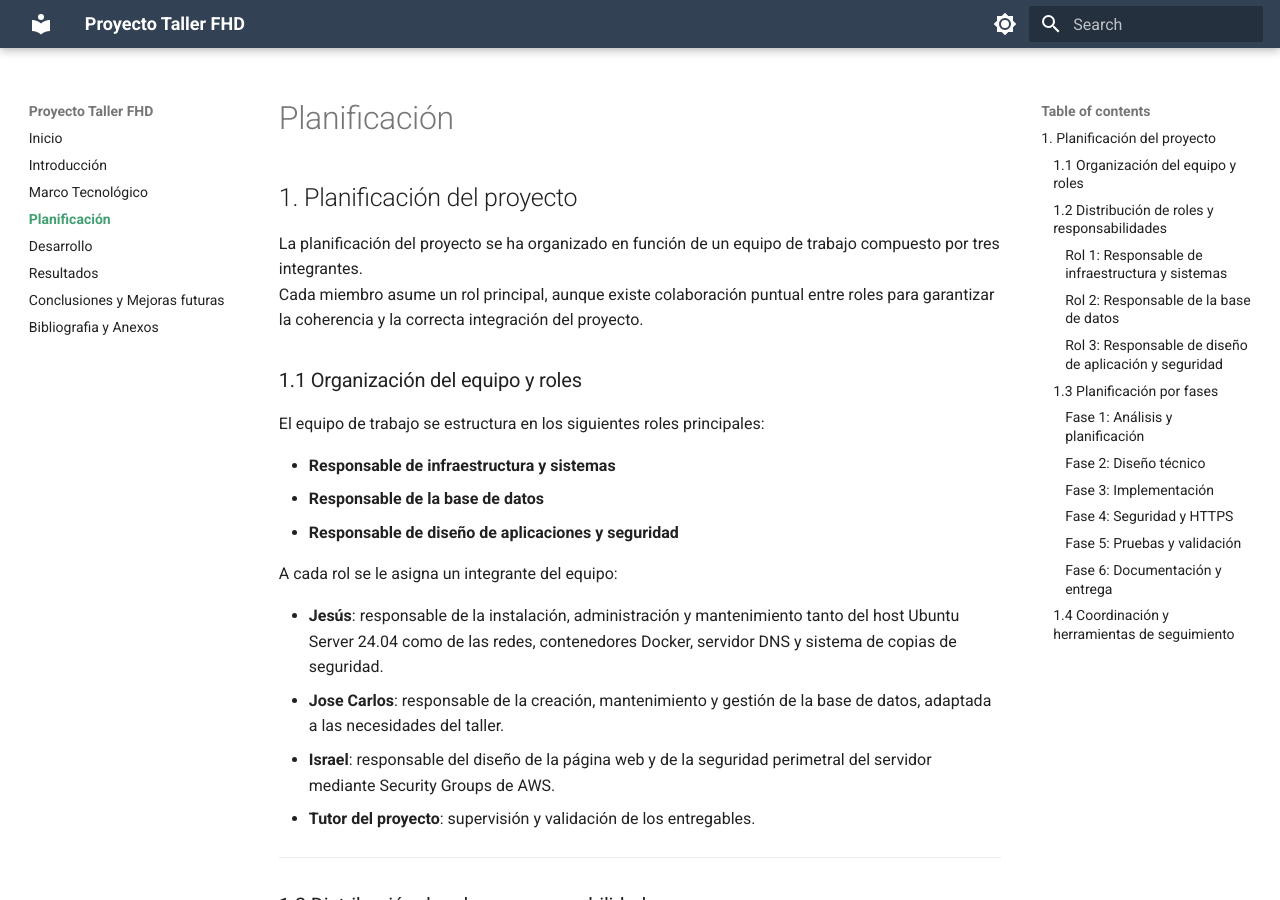
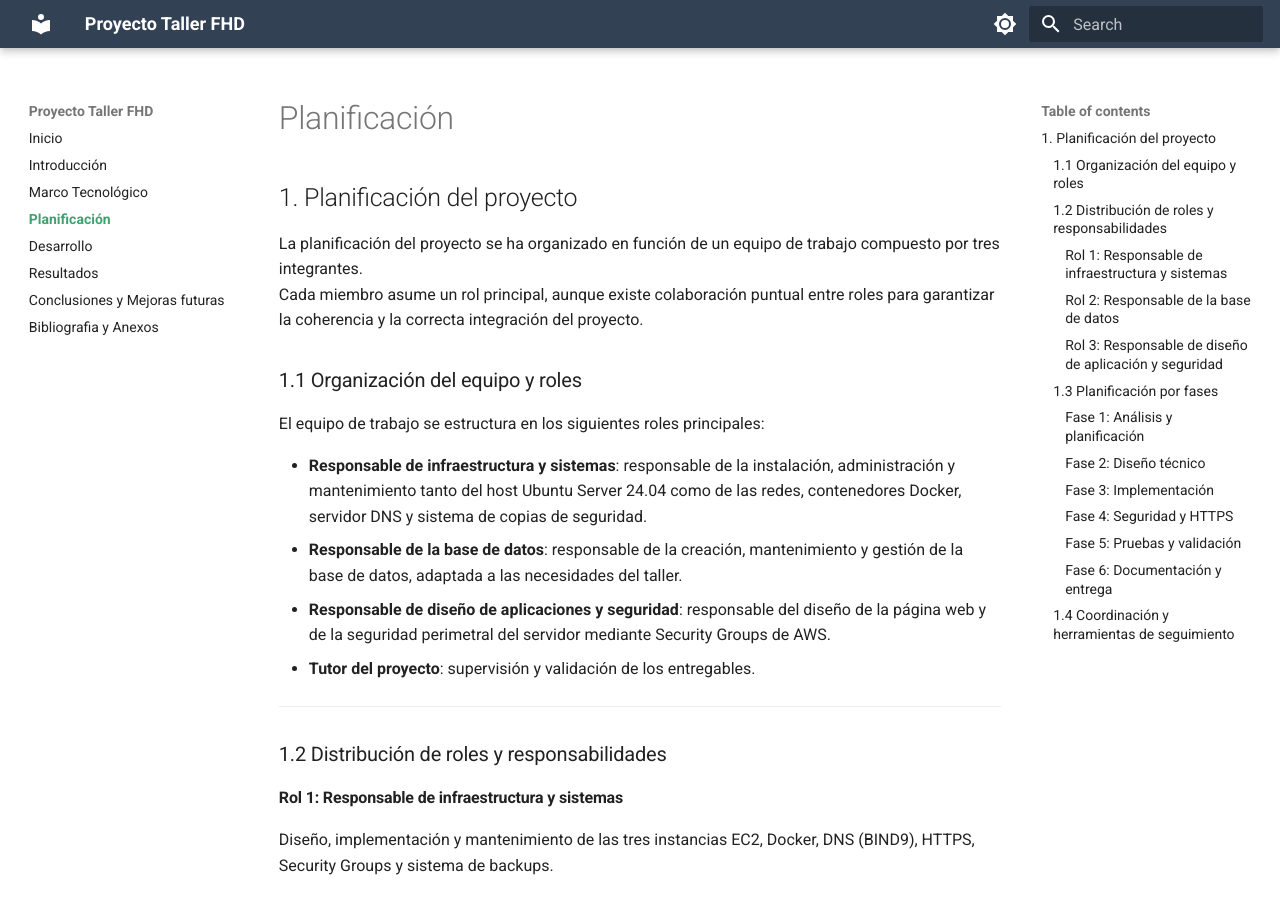
Before and after one commit to elimpermeable/Proyecto_Intermodular2ASIR_IJJ, an MkDocs documentation site: the page built from docs/03_Planificacion.md, in a window 1280 px wide and 900 px high. Built offline with MkDocs 1.6.1 and Material for MkDocs 9.7.7, drawn with Linux system fonts in a browser that asks for light colours.

Commit message:
Correcion menor

```diff
--- a/docs/03_Planificacion.md
+++ b/docs/03_Planificacion.md
@@ -9,15 +9,9 @@ Cada miembro asume un rol principal, aunque existe colaboración puntual entre r
 
 El equipo de trabajo se estructura en los siguientes roles principales:
 
-- **Responsable de infraestructura y sistemas**
-- **Responsable de la base de datos**
-- **Responsable de diseño de aplicaciones y seguridad**
-
-A cada rol se le asigna un integrante del equipo:
-
-- **Jesús**: responsable de la instalación, administración y mantenimiento tanto del host Ubuntu Server 24.04 como de las redes, contenedores Docker, servidor DNS y sistema de copias de seguridad.
-- **Jose Carlos**: responsable de la creación, mantenimiento y gestión de la base de datos, adaptada a las necesidades del taller.
-- **Israel**: responsable del diseño de la página web y de la seguridad perimetral del servidor mediante Security Groups de AWS.
+- **Responsable de infraestructura y sistemas**: responsable de la instalación, administración y mantenimiento tanto del host Ubuntu Server 24.04 como de las redes, contenedores Docker, servidor DNS y sistema de copias de seguridad.
+- **Responsable de la base de datos**: responsable de la creación, mantenimiento y gestión de la base de datos, adaptada a las necesidades del taller.
+- **Responsable de diseño de aplicaciones y seguridad**: responsable del diseño de la página web y de la seguridad perimetral del servidor mediante Security Groups de AWS.
 - **Tutor del proyecto**: supervisión y validación de los entregables.
 
 ---
```
